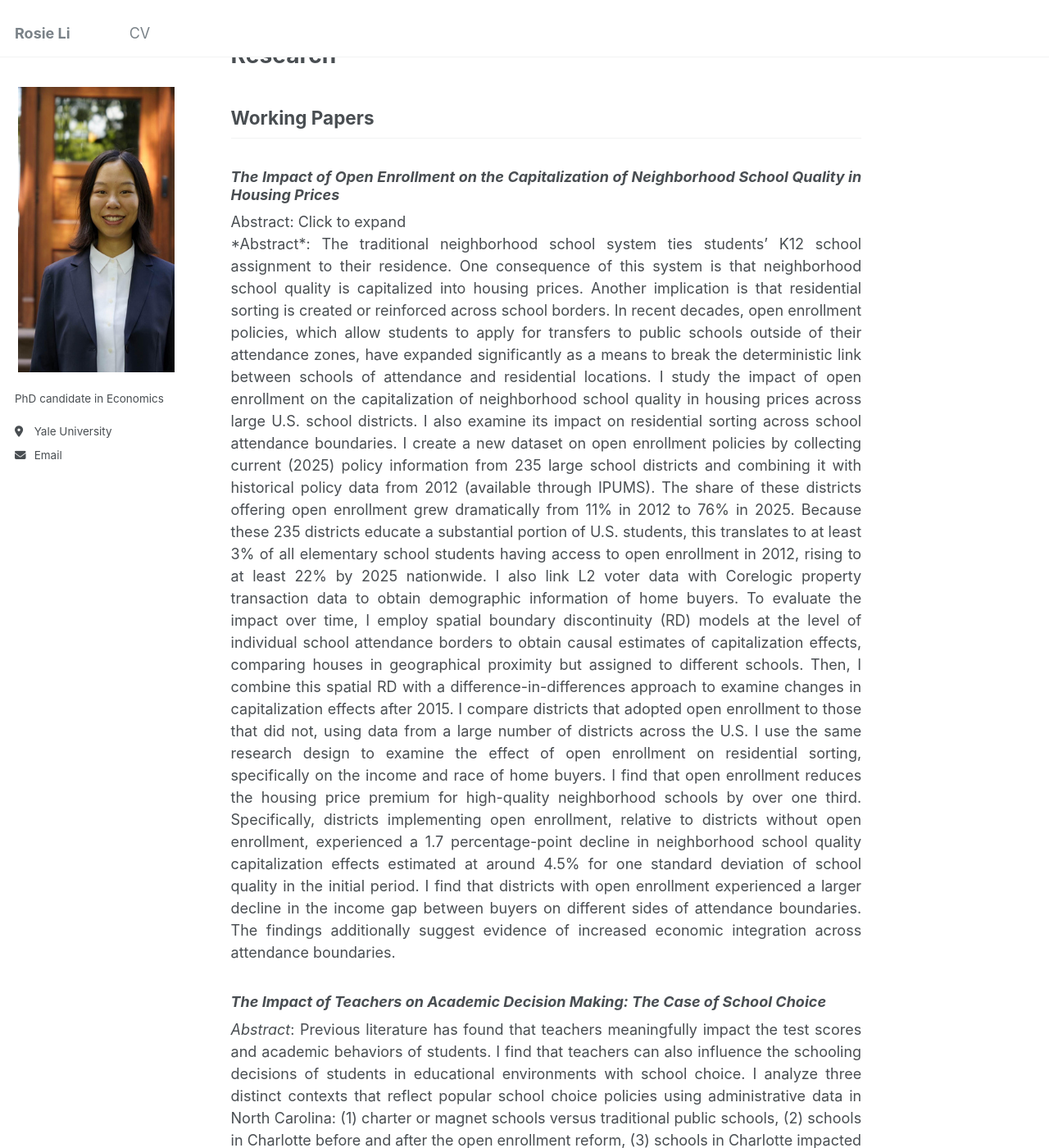
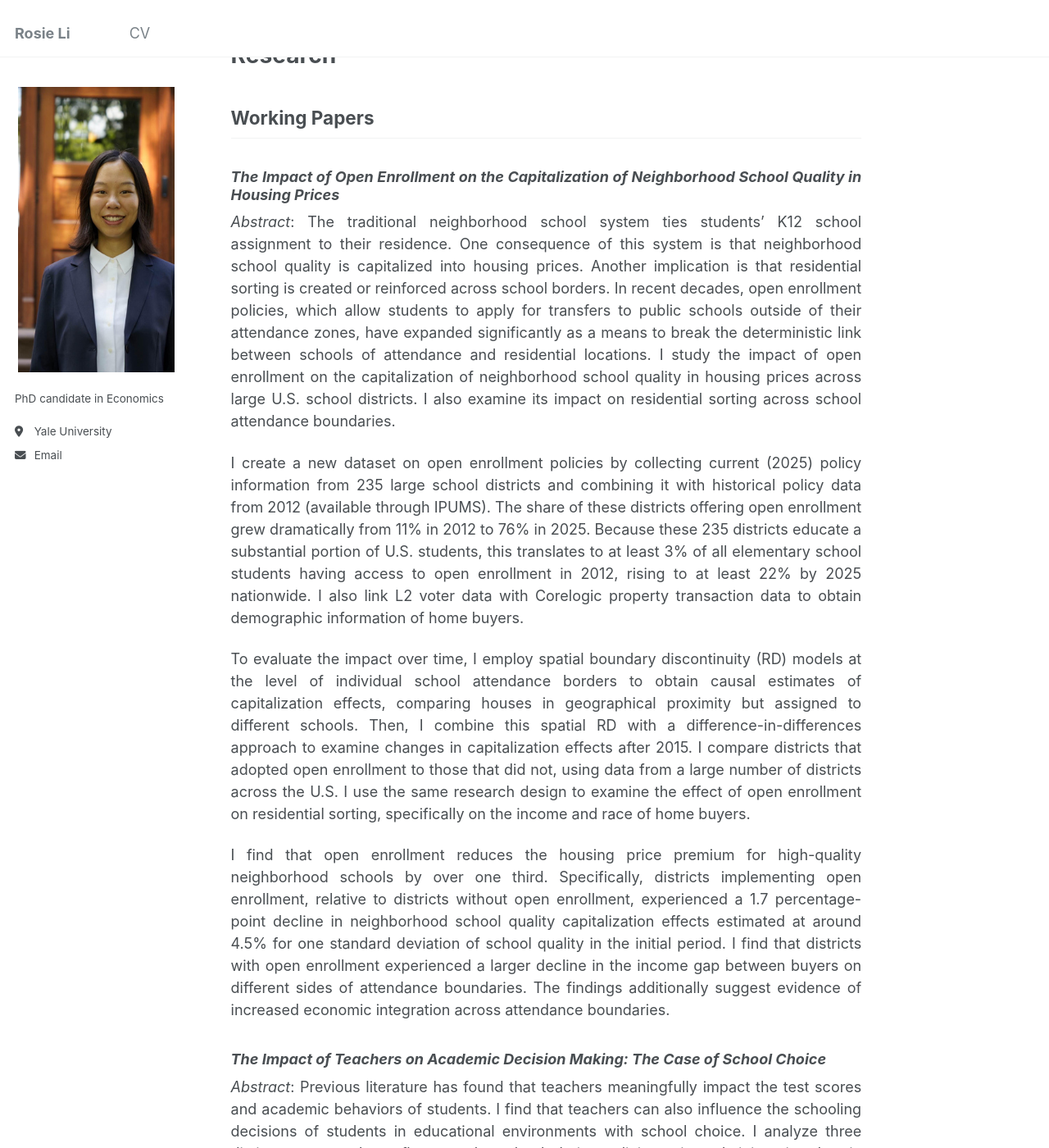
Before and after one commit to rosieli5/rosieli5.github.io, a Jekyll site: the page built from _pages/about.md, in a window 1280 px wide and 1400 px high, scrolled down 362 px. Shown: the whole window at 82% size. Built offline with Jekyll 4.4.1, drawn with Linux system fonts in a browser that asks for light colours.

Commit message:
Update about.md

```diff
--- a/_pages/about.md
+++ b/_pages/about.md
@@ -22,8 +22,6 @@ I am on the 2025-2026 job market.
 ### *The Impact of Open Enrollment on the Capitalization of Neighborhood School Quality in Housing Prices*
 <!-- (https://kangying-zhou.github.io/files/JMP_KangyingZhou.pdf)
 <!-- (https://www.dropbox.com/scl/fi/j3sw8yefim6ld42hqeply/JMP_KangyingZhou.pdf?rlkey=l7fm0d762hyu69nqo6m982szt&st=r3yoipyu&dl=0) -->
-<div class="toggle-button" onclick="toggleAbstract('abstract1')">Abstract: Click to expand</div>
-<div id="abstract1" class="abstract">
 *Abstract*: The traditional neighborhood school system ties students’ K12 school assignment to their residence. One consequence of this system is that neighborhood school quality is capitalized into housing prices. Another implication is that residential sorting is created or reinforced across school borders. In recent decades, open enrollment policies, which allow students to apply for transfers to public schools outside of their attendance zones, have expanded significantly as a means to break the deterministic link between schools of attendance and residential locations. I study the impact of open enrollment on the capitalization of neighborhood school quality in housing prices across large U.S. school districts. I also examine its impact on residential sorting across school attendance boundaries.
 
 I create a new dataset on open enrollment policies by collecting current (2025) policy information from 235 large school districts and combining it with historical policy data from 2012 (available through IPUMS). The share of these districts offering open enrollment grew dramatically from 11% in 2012 to 76% in 2025. Because these 235 districts educate a substantial portion of U.S. students, this translates to at least 3% of all elementary school students having access to open enrollment in 2012, rising to at least 22% by 2025 nationwide. I also link L2 voter data with Corelogic property transaction data to obtain demographic information of home buyers.
@@ -31,7 +29,6 @@ I create a new dataset on open enrollment policies by collecting current (2025)
 To evaluate the impact over time, I employ spatial boundary discontinuity (RD) models at the level of individual school attendance borders to obtain causal estimates of capitalization effects, comparing houses in geographical proximity but assigned to different schools. Then, I combine this spatial RD with a difference-in-differences approach to examine changes in capitalization effects after 2015. I compare districts that adopted open enrollment to those that did not, using data from a large number of districts across the U.S. I use the same research design to examine the effect of open enrollment on residential sorting, specifically on the income and race of home buyers.
 
 I find that open enrollment reduces the housing price premium for high-quality neighborhood schools by over one third. Specifically, districts implementing open enrollment, relative to districts without open enrollment, experienced a 1.7 percentage-point decline in neighborhood school quality capitalization effects estimated at around 4.5% for one standard deviation of school quality in the initial period. I find that districts with open enrollment experienced a larger decline in the income gap between buyers on different sides of attendance boundaries. The findings additionally suggest evidence of increased economic integration across attendance boundaries.
-</div>
 
 ### *The Impact of Teachers on Academic Decision Making: The Case of School Choice*
 
```
